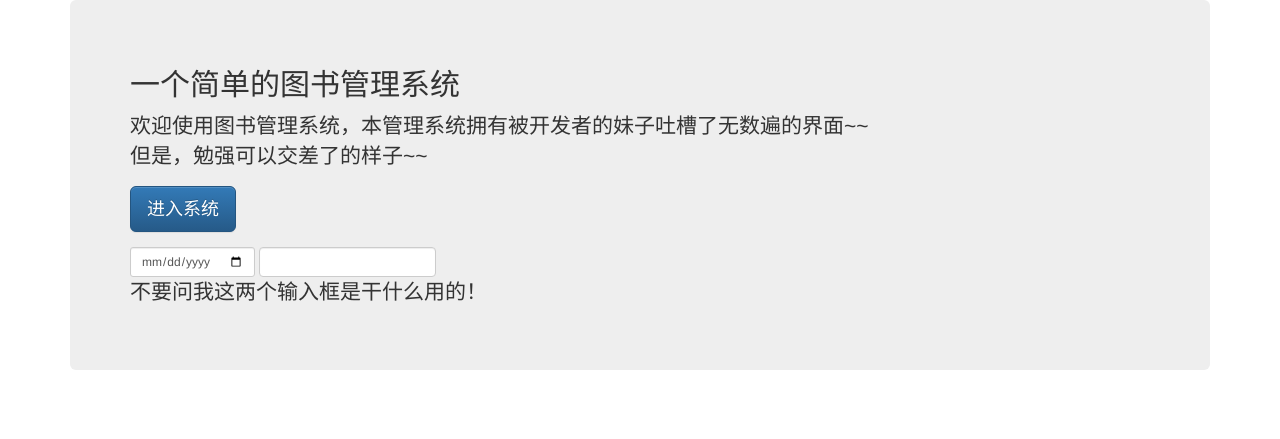
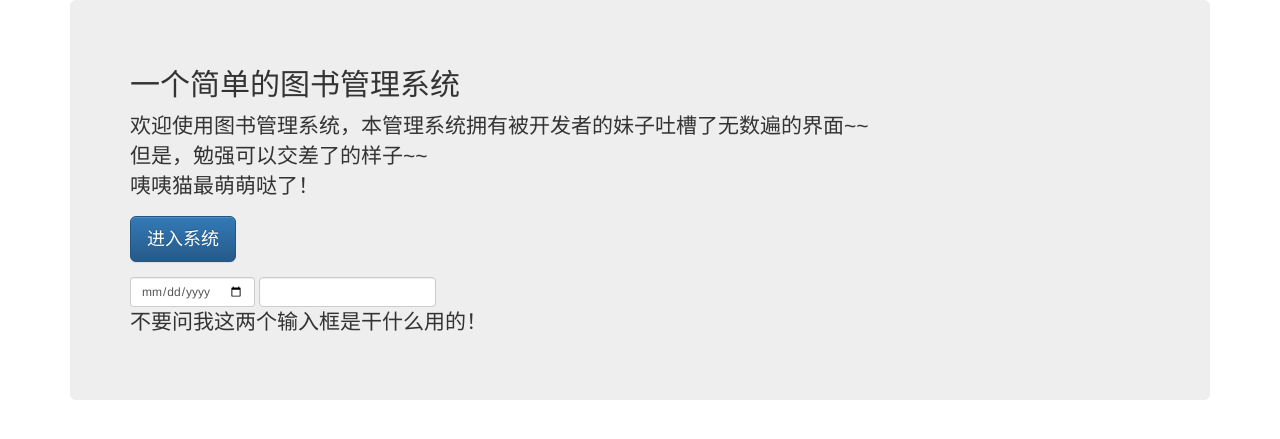
Before and after one commit to jiefangxuanyan/lansemvc, a Django app: page /welcome/ in a window 1280 px wide. Shown: the top 439 px of the page. Run offline with Django 3.2, Linux system fonts and the light colour scheme; parts of the project's set-up code (start-up, migrations or seed data) failed here and were passed over; some libraries are stand-ins or nearby versions.

Commit message:
modification 1

```diff
--- a/bookapp/forms.py
+++ b/bookapp/forms.py
@@ -1,5 +1,8 @@
 from django import forms
 import models
+
+
+#Git实验：进行了两处修改。
 
 
 class AuthorForm(forms.ModelForm):
--- a/bookapp/views.py
+++ b/bookapp/views.py
@@ -3,6 +3,9 @@ from django.shortcuts import render, redirect
 from django.http import Http404
 import models
 import forms
+
+
+# Git实验：进行了一次修改。
 
 
 def index(request):
--- a/templates/welcome.html
+++ b/templates/welcome.html
@@ -36,6 +36,8 @@
             欢迎使用图书管理系统，本管理系统拥有被开发者的妹子吐槽了无数遍的界面~~
             <br>
             但是，勉强可以交差了的样子~~
+            <br>
+            咦咦猫最萌萌哒了！
         </p>
 
         <p>
```
